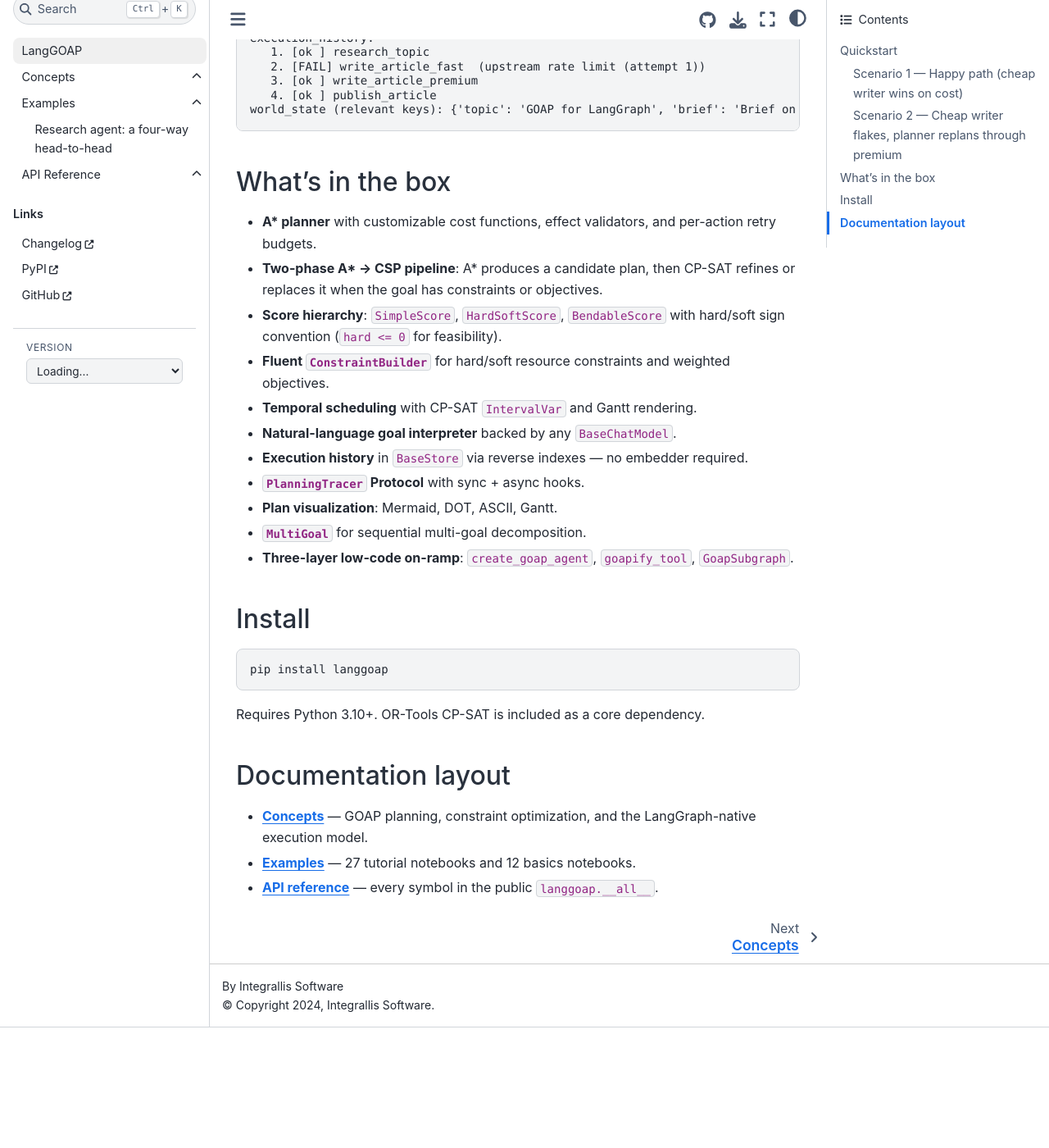
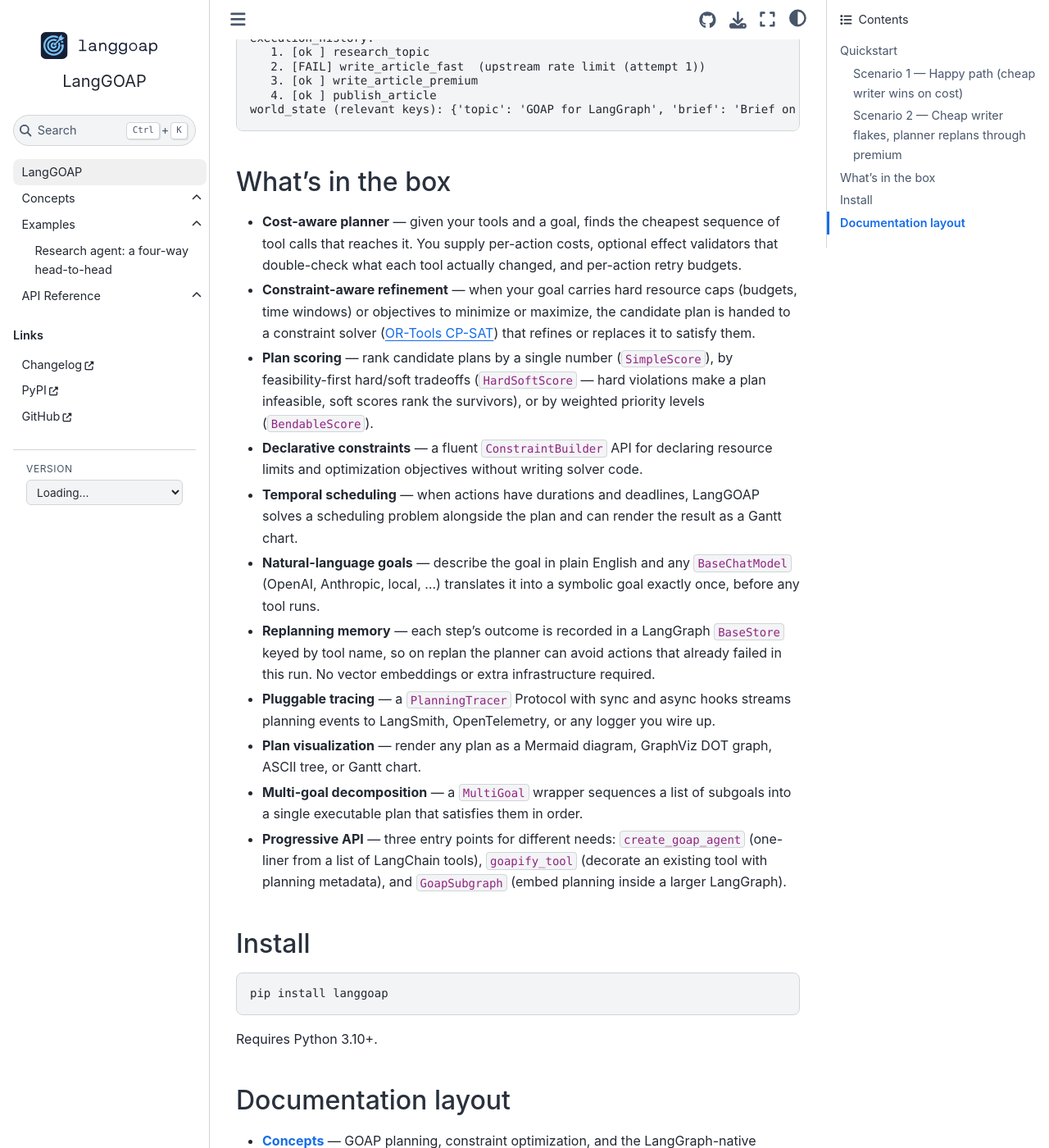
Before and after one commit to LangGOAP/LangGOAP, a Sphinx documentation site: the page built from docs/index.md, in a window 1280 px wide and 1400 px high, scrolled down 3892 px. Shown: the whole window at 82% size. Built offline with Sphinx 7.4.7 and the Sphinx Book theme 1.1.4, drawn with Linux system fonts in a browser that asks for light colours; pages that are not in the unit, such as notebooks, are missing from menus; comment, search, counter and statistics services are not loaded; before the commit the page ends 5145 px from its top, so only the background shows below that; some of the changed text lies outside the part shown.

Commit message:
docs: rewrite landing-page feature lists for non-experts
The "What's in the box" list on the docs index and the "Features"
section in the README both assumed the reader already understood A*,
GOAP, CSP/CP-SAT, MCTS, hard/soft scoring, and LangGraph internals.
Each bullet has been rewritten so it leads with the user-visible
behavior; algorithm and symbol names remain as supporting detail
rather than load-bearing prerequisites.

Other small landing-page edits:

- Link the first prose mention of "A*" on both pages to the
  Wikipedia article on the A* search algorithm.
- Drop the redundant "OR-Tools CP-SAT is included as a core
  dependency." sentence from the docs install section.

No public API or examples touched; rendered Sphinx build still
succeeds with -W --keep-going (zero warnings).

````diff
--- a/docs/index.md
+++ b/docs/index.md
@@ -4,7 +4,7 @@
 
 LangGOAP turns a goal and a set of LangChain tools into a compiled
 `StateGraph` that plans before it acts, replans on failure, and stays
-deterministic by default. The planner is classical A\* with optional
+deterministic by default. The planner is classical [A\*](https://en.wikipedia.org/wiki/A*_search_algorithm) with optional
 OR-Tools CP-SAT refinement; the runtime is plain LangGraph, so
 checkpointing, streaming, `interrupt()`, and LangSmith all just work.
 
@@ -165,24 +165,45 @@
 
 ## What's in the box
 
-- **A\* planner** with customizable cost functions, effect validators,
-  and per-action retry budgets.
-- **Two-phase A\* → CSP pipeline**: A\* produces a candidate plan, then
-  CP-SAT refines or replaces it when the goal has constraints or
-  objectives.
-- **Score hierarchy**: `SimpleScore`, `HardSoftScore`, `BendableScore`
-  with hard/soft sign convention (`hard <= 0` for feasibility).
-- **Fluent `ConstraintBuilder`** for hard/soft resource constraints and
-  weighted objectives.
-- **Temporal scheduling** with CP-SAT `IntervalVar` and Gantt rendering.
-- **Natural-language goal interpreter** backed by any `BaseChatModel`.
-- **Execution history** in `BaseStore` via reverse indexes — no
-  embedder required.
-- **`PlanningTracer` Protocol** with sync + async hooks.
-- **Plan visualization**: Mermaid, DOT, ASCII, Gantt.
-- **`MultiGoal`** for sequential multi-goal decomposition.
-- **Three-layer low-code on-ramp**: `create_goap_agent`,
-  `goapify_tool`, `GoapSubgraph`.
+- **Cost-aware planner** — given your tools and a goal, finds the
+  cheapest sequence of tool calls that reaches it. You supply
+  per-action costs, optional effect validators that double-check
+  what each tool actually changed, and per-action retry budgets.
+- **Constraint-aware refinement** — when your goal carries hard
+  resource caps (budgets, time windows) or objectives to minimize or
+  maximize, the candidate plan is handed to a constraint solver
+  ([OR-Tools CP-SAT](https://developers.google.com/optimization/cp/cp_solver))
+  that refines or replaces it to satisfy them.
+- **Plan scoring** — rank candidate plans by a single number
+  (`SimpleScore`), by feasibility-first hard/soft tradeoffs
+  (`HardSoftScore` — hard violations make a plan infeasible, soft
+  scores rank the survivors), or by weighted priority levels
+  (`BendableScore`).
+- **Declarative constraints** — a fluent `ConstraintBuilder` API for
+  declaring resource limits and optimization objectives without
+  writing solver code.
+- **Temporal scheduling** — when actions have durations and deadlines,
+  LangGOAP solves a scheduling problem alongside the plan and can
+  render the result as a Gantt chart.
+- **Natural-language goals** — describe the goal in plain English and
+  any `BaseChatModel` (OpenAI, Anthropic, local, …) translates it
+  into a symbolic goal exactly once, before any tool runs.
+- **Replanning memory** — each step's outcome is recorded in a
+  LangGraph `BaseStore` keyed by tool name, so on replan the planner
+  can avoid actions that already failed in this run. No vector
+  embeddings or extra infrastructure required.
+- **Pluggable tracing** — a `PlanningTracer` Protocol with sync and
+  async hooks streams planning events to LangSmith, OpenTelemetry,
+  or any logger you wire up.
+- **Plan visualization** — render any plan as a Mermaid diagram,
+  GraphViz DOT graph, ASCII tree, or Gantt chart.
+- **Multi-goal decomposition** — a `MultiGoal` wrapper sequences a
+  list of subgoals into a single executable plan that satisfies
+  them in order.
+- **Progressive API** — three entry points for different needs:
+  `create_goap_agent` (one-liner from a list of LangChain tools),
+  `goapify_tool` (decorate an existing tool with planning metadata),
+  and `GoapSubgraph` (embed planning inside a larger LangGraph).
 
 ## Install
 
@@ -190,7 +211,7 @@
 pip install langgoap
 ```
 
-Requires Python 3.10+. OR-Tools CP-SAT is included as a core dependency.
+Requires Python 3.10+.
 
 ## Documentation layout
 
````
Also changed, not shown: README.md (+26 -26 lines).
